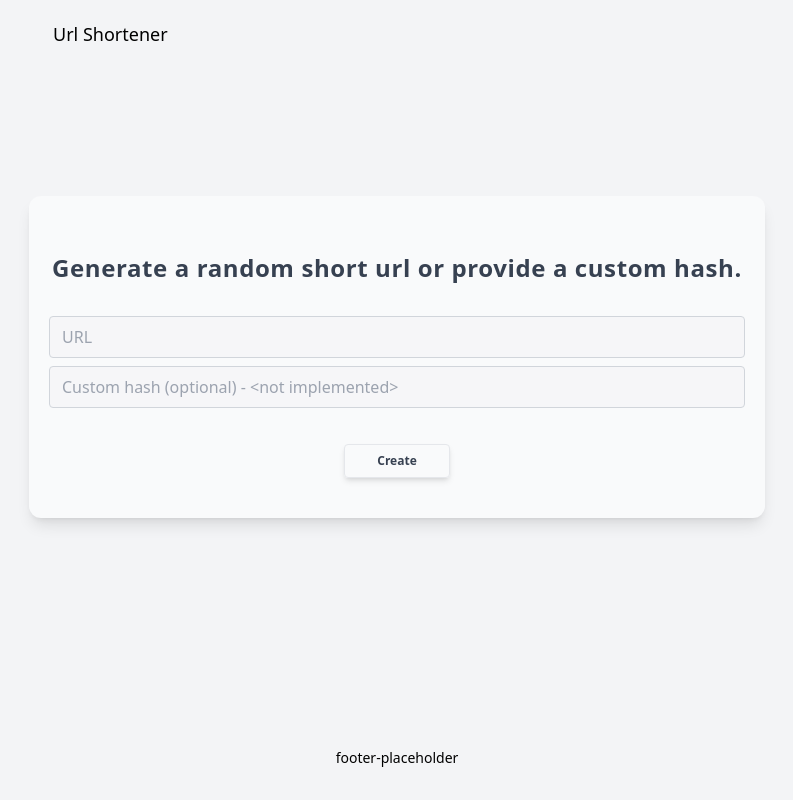
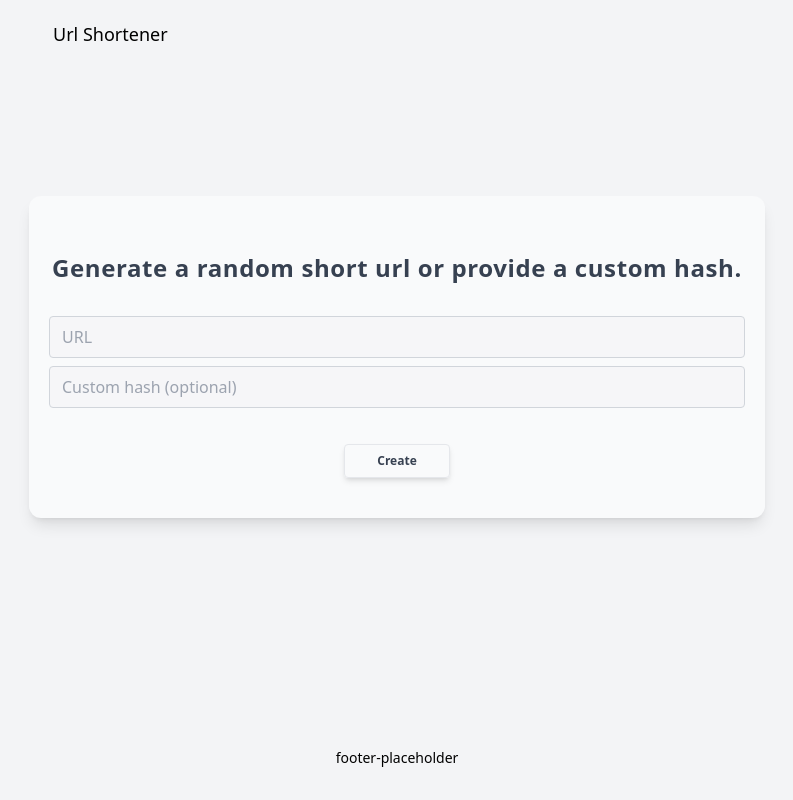
Before and after one commit to winnllam/url-shortener-take-home, a Django app: page / in a window 1280 px wide. Shown: the whole page, without its empty margins (243-1036 px from the left). Run offline with Django 4.2, Linux system fonts and the light colour scheme; some libraries are stand-ins or nearby versions.

Commit message:
Removed optional statement

```diff
--- a/templates/home.html
+++ b/templates/home.html
@@ -35,7 +35,7 @@
         <div class="w-full">
           <input
             maxlength="10"
-            placeholder="Custom hash (optional) - <not implemented>"
+            placeholder="Custom hash (optional)"
             value="{{ form.hashed_url.value }}"
             type="text"
             id="hashed_url"
```
